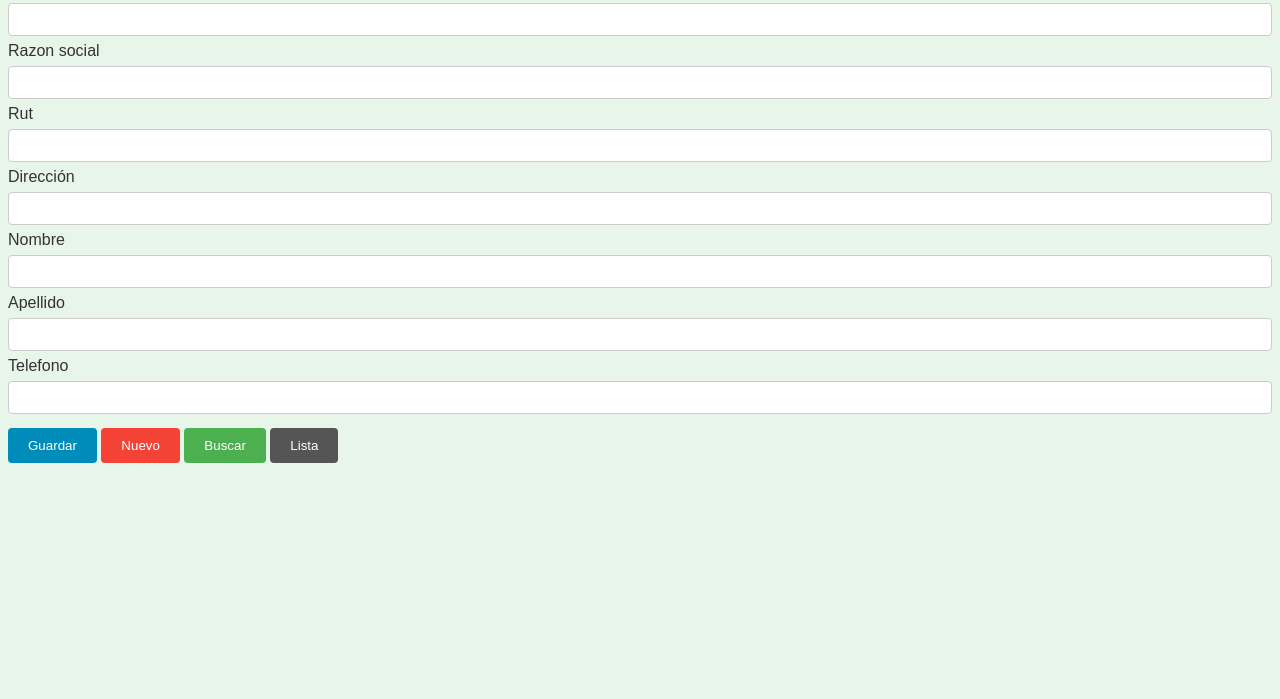
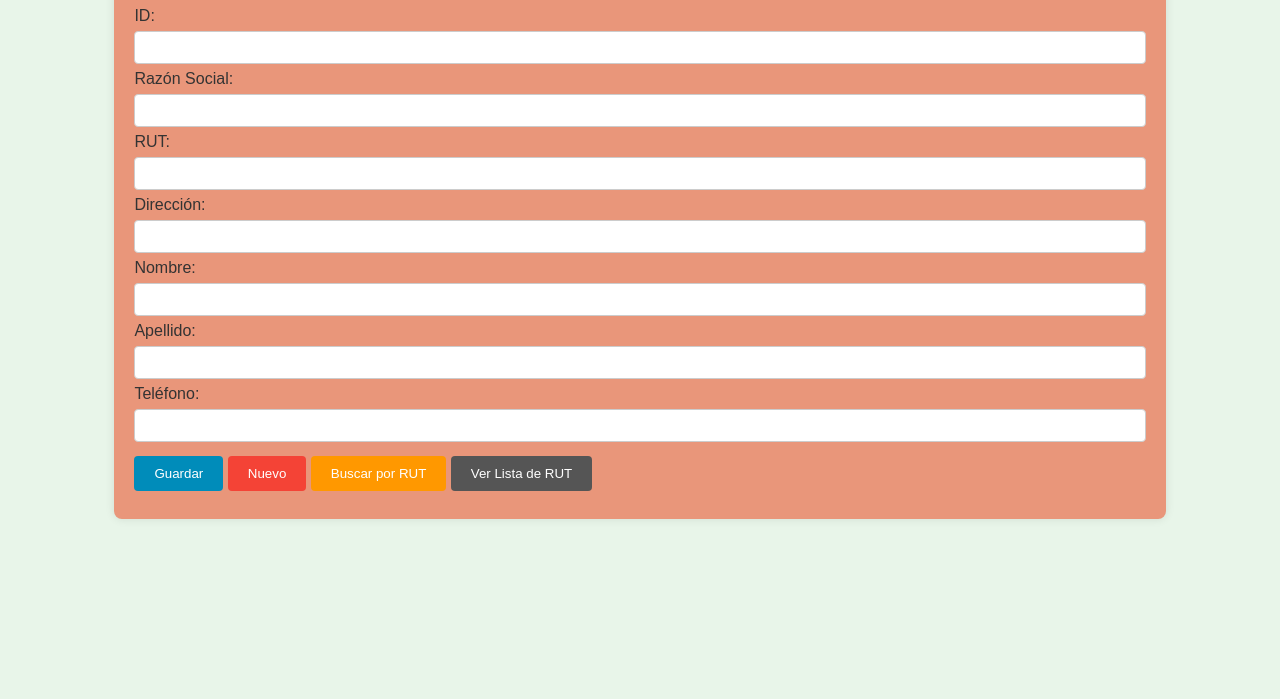
Before and after one commit to carlosromo035/api.ferremax, a plain HTML site: page ferremax/index.html in a window 1280 px wide. Shown: the part 101-800 px from the top of the page. Drawn offline with Linux system fonts and the light colour scheme.

Commit message:
cambios en html

```diff
--- a/ferremax/index.html
+++ b/ferremax/index.html
@@ -1,36 +1,36 @@
 <!DOCTYPE html>
-<html lang="en">
+<html lang="es">
 <head>
   <meta charset="UTF-8">
   <meta name="viewport" content="width=device-width, initial-scale=1.0">
-    <title>Registro de cliente Ferremax</title>
+  <title>Registro de Clientes Ferremax</title>
   <link rel="stylesheet" href="./css/styles.css">
 </head>
 <body>
-    <div class="Container">
+  <div class="container">
     <h1>Registro de Clientes Ferremax</h1>
-        <form id="customerform">
+    <form id="customerForm">
       <label for="id">ID:</label>
       <input type="text" id="id" required>
-            <label for="razonSocial">Razon social</label>
+      <label for="razonSocial">Razón Social:</label>
       <input type="text" id="razonSocial" required>
-            <label for="rut">Rut</label>
+      <label for="rut">RUT:</label>
       <input type="text" id="rut" required>
-            <label for="direccion">Dirección</label>
+      <label for="direccion">Dirección:</label>
       <input type="text" id="direccion" required>
-            <label for="nombre">Nombre</label>
+      <label for="nombre">Nombre:</label>
       <input type="text" id="nombre" required>
-            <label for="apellido">Apellido</label>
+      <label for="apellido">Apellido:</label>
       <input type="text" id="apellido" required>
-            <label for="telefono">Telefono</label>
+      <label for="telefono">Teléfono:</label>
       <input type="tel" id="telefono" required>
-            <button type=" submit" id="guardar">Guardar</button>
+      <button type="submit" id="guardar">Guardar</button>
       <button type="button" id="nuevo">Nuevo</button>
-            <button type="button" id="BuscarPorRut">Buscar</button>
-            <button type="button" id="verListaRut">Lista</button>
+      <button type="button" id="buscarPorRut">Buscar por RUT</button>
+      <button type="button" id="verListaRut">Ver Lista de RUT</button>
     </form>
   </div>
 
-    <script src="./js/script.js"></script>
+  <script src="/js/script.js"></script>
 </body>
 </html>
```
Lines whose indentation alone changed are shown as unchanged.
